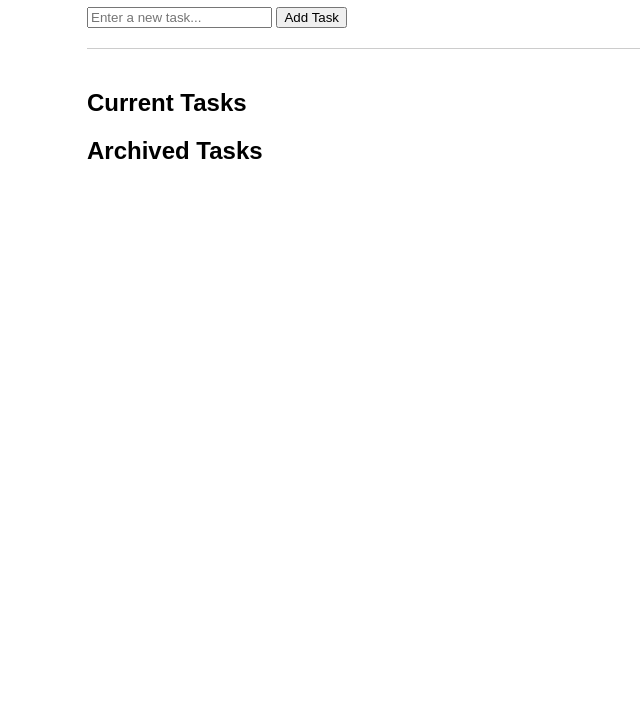
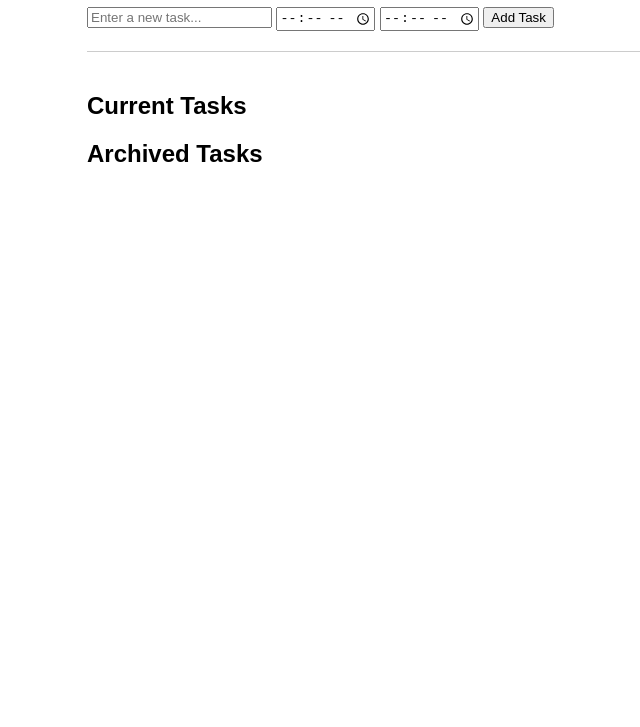
Before and after one commit to SASIsann/test2, a plain HTML site: page index.html in a window 1280 px wide. Shown: the part 73-800 px from the top of the page, without its empty margins (253-893 px from the left). Drawn offline with Linux system fonts and the light colour scheme.

Commit message:
Update index.html

```diff
--- a/index.html
+++ b/index.html
@@ -7,8 +7,11 @@
 <body>
     <div id="app">
         <h1>Task Scheduler</h1>
+        <div id="current-time"></div>
         <div class="task-input">
             <input type="text" id="task-input" placeholder="Enter a new task...">
+            <input type="time" id="task-start-time" placeholder="Start time">
+            <input type="time" id="task-end-time" placeholder="End time">
             <button id="add-task">Add Task</button>
         </div>
         <div class="task-list">
```
